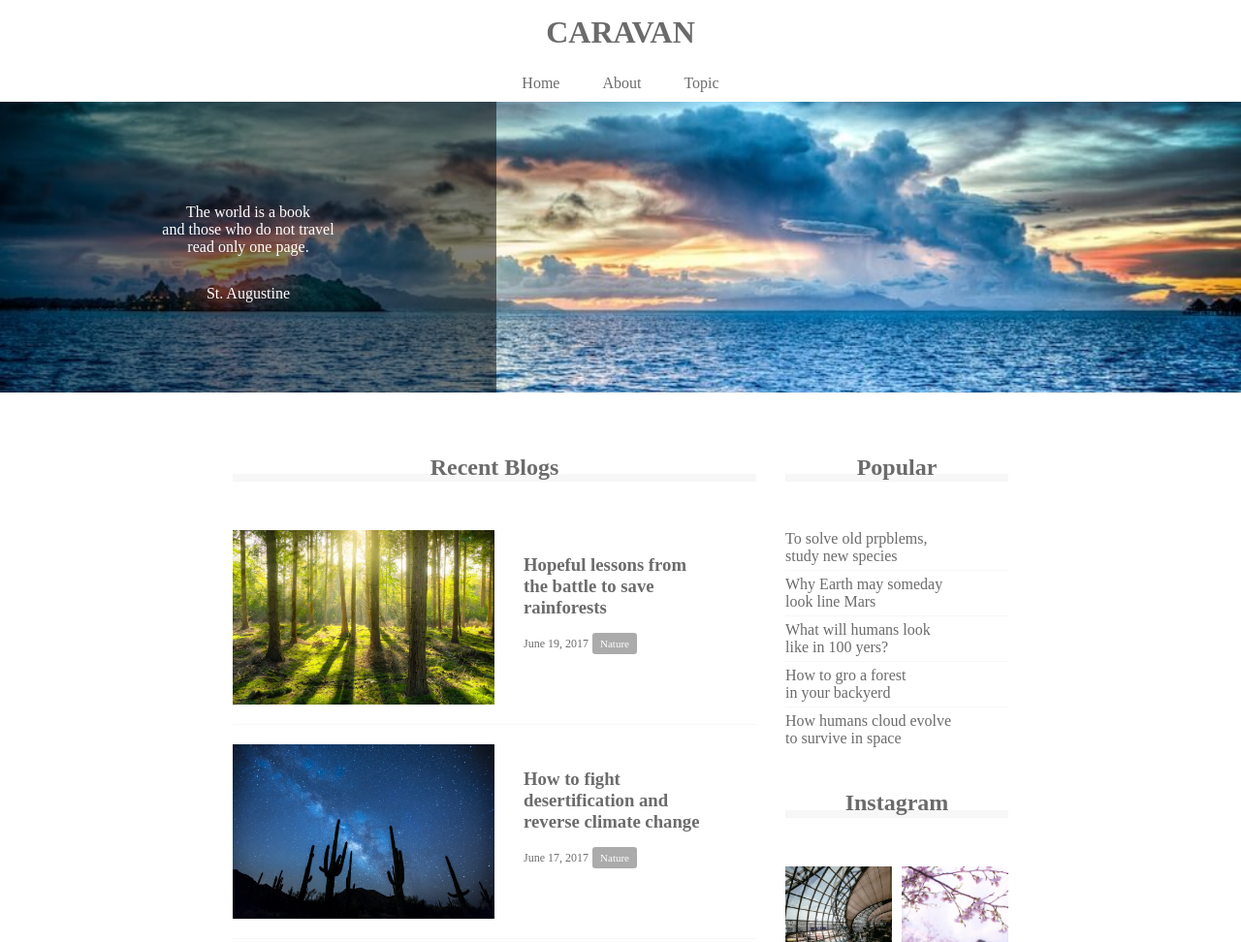
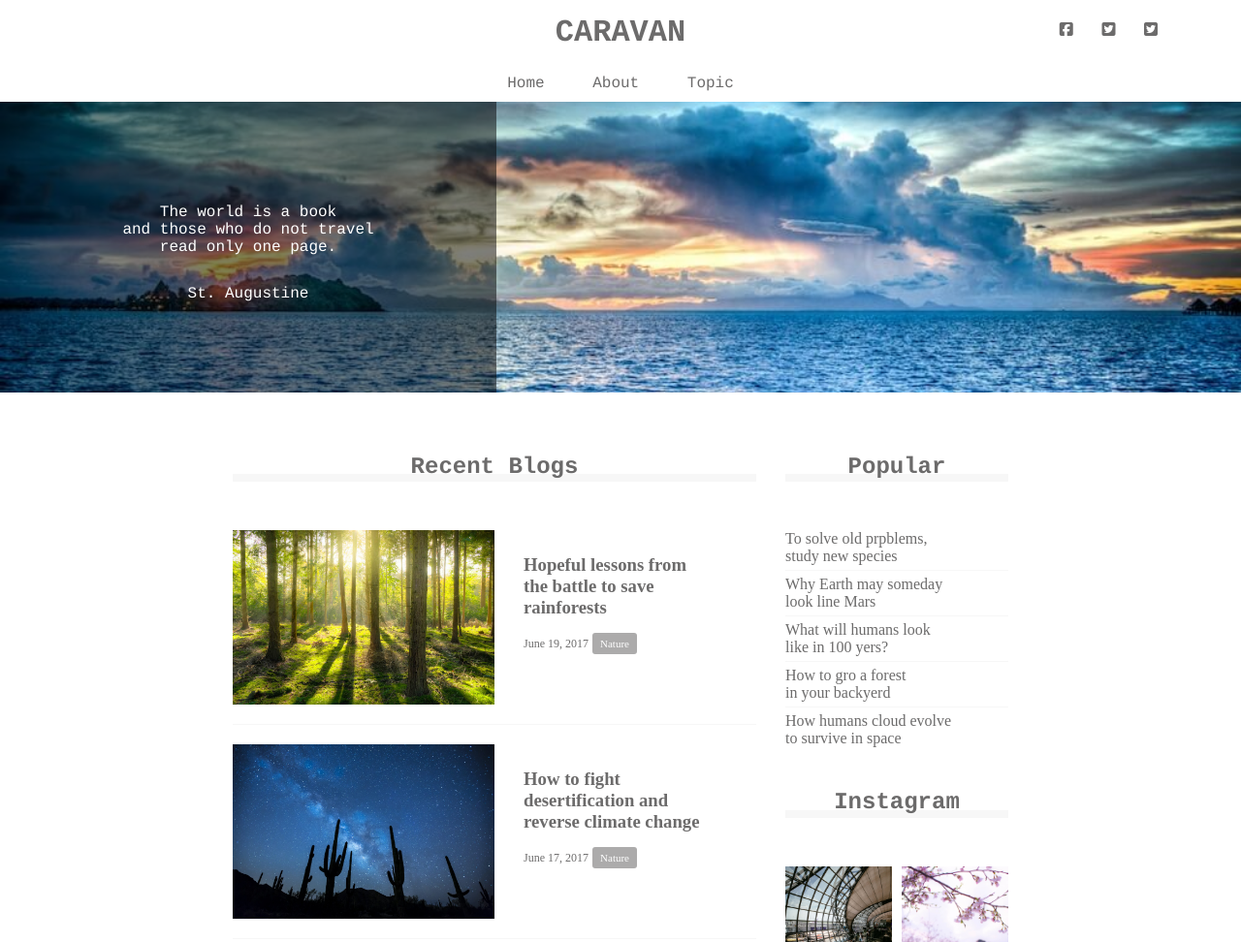
Before and after one commit to ootakaebisu/caravan, a plain HTML site: page index.html in a window 1280 px wide. Shown: the top 972 px of the page at 97% size. Drawn offline with Linux system fonts and the light colour scheme.

Commit message:
[add]1-9

```diff
--- a/index.html
+++ b/index.html
@@ -2,6 +2,7 @@
 <html lang="ja">
   <head>
     <meta charaset="utf-8" />
+    <script src="https://kit.fontawesome.com/45c58c3b7f.js" crossorigin="anonymous"></script>
     <link rel="stylesheet" href="styles.css" />
     <title>CARAVAN</title>
   </head>
@@ -11,6 +12,11 @@
       <h1 class="heading">
         <a href="index.html"> CARAVAN </a>
       </h1>
+      <div class="social">
+        <i class="fab fa-facebook-square"></i>
+        <i class="fab fa-twitter-square"></i>
+        <i class="fab fa-twitter-square"></i>
+      </div>
     </header>
 
     <nav>
--- a/styles.css
+++ b/styles.css
@@ -9,12 +9,30 @@ a {
   text-decoration: none;
 }
 
+header, nav, h2, .main-visual, footer {
+  font-family: Chalkduster, "Bradly Hand", Courier, "Segoe Print", suns-serif;
+}
+
 header {
   width: 90%;
   padding: 15px 0;
   margin: 0 auto;
   text-align: center;
+  position: relative;
 }
+
+.social i {
+  display: inline-block;
+  margin-left: 20px;
+}
+
+.social {
+  position: absolute;
+  top: 22px;
+  right: 22px;
+}
+
+
 
 header .heading {
   font-size: 32px;
```
